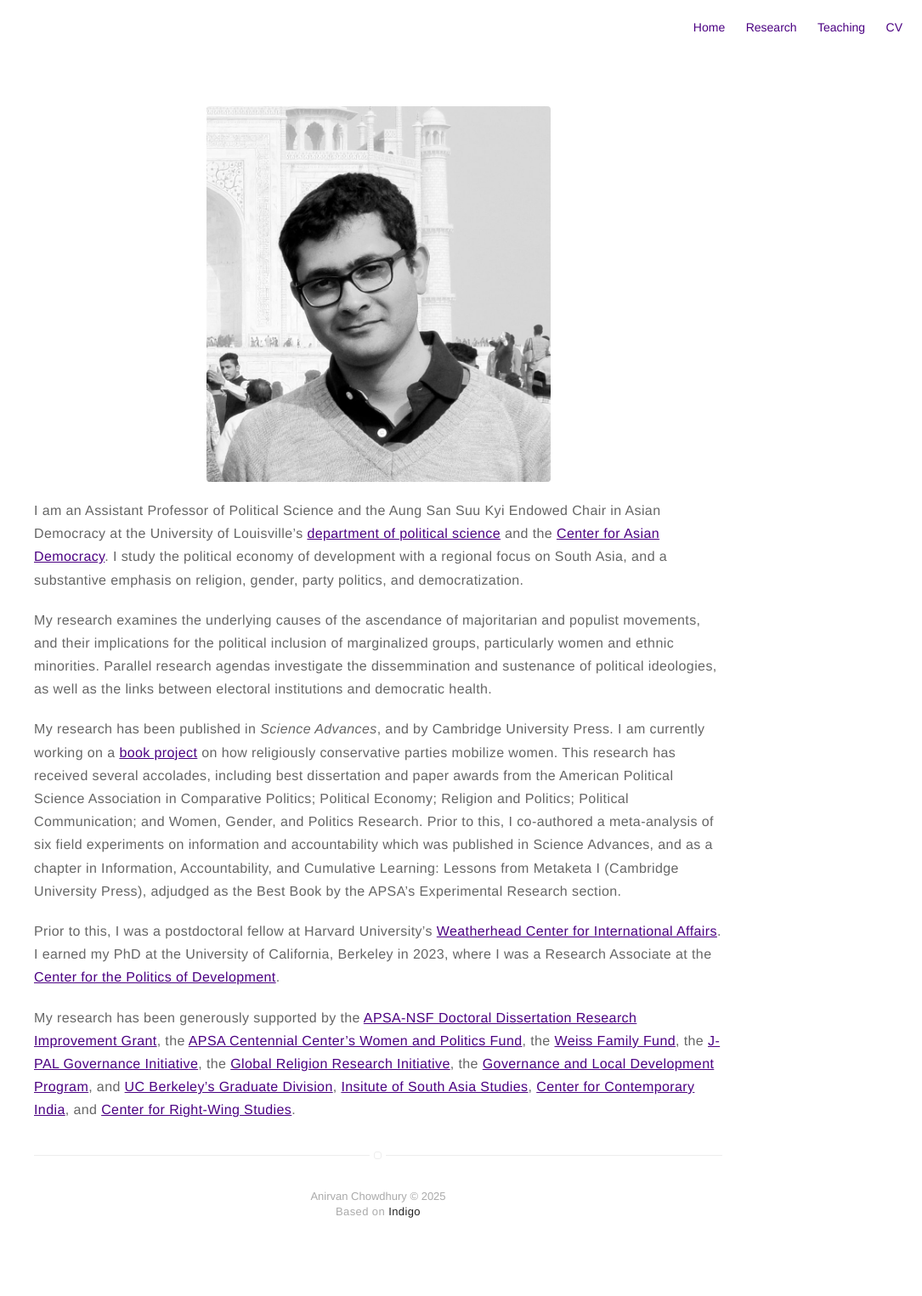
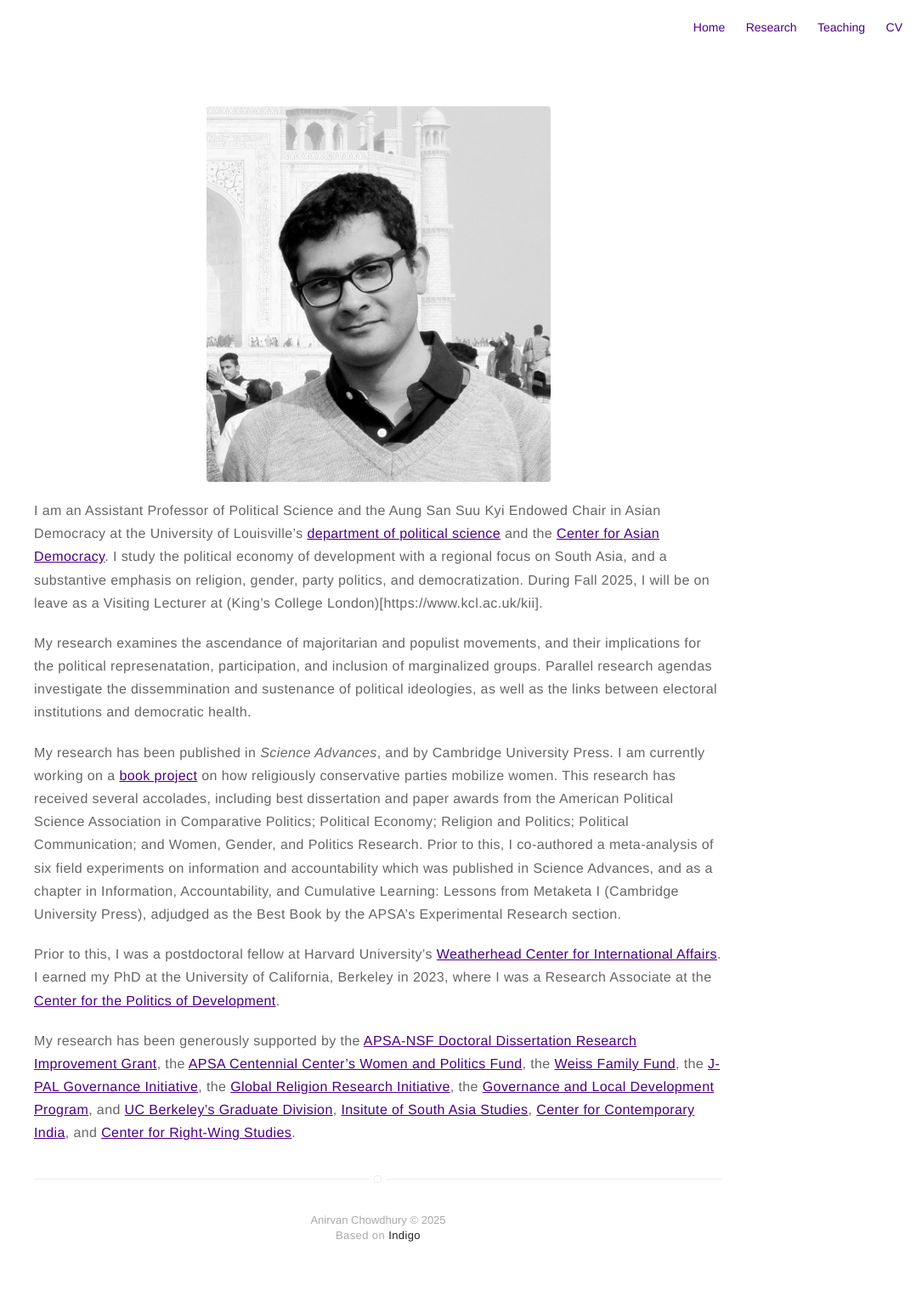
Before and after one commit to anirvanchowdhury/anirvanchowdhury.github.io, a Jekyll site: the page built from about.md, in a window 1280 px wide. Shown: the whole page at 85% size, without its empty margins (195-1280 px from the left). Built offline with Jekyll 4.4.1, drawn with Linux system fonts in a browser that asks for light colours; before the commit the page ends 1498 px from its top, so only the background shows below that.

Commit message:
Update about.md

```diff
--- a/about.md
+++ b/about.md
@@ -4,9 +4,9 @@ layout: page
 ---
 ![Profile Image]({{ site.url }}/{{ site.picture }})
 
-I am an Assistant Professor of Political Science and the Aung San Suu Kyi Endowed Chair in Asian Democracy at the University of Louisville's [department of political science](https://louisville.edu/politicalscience) and the [Center for Asian Democracy](https://louisville.edu/asiandemocracy). I study the political economy of development with a regional focus on South Asia, and a substantive emphasis on religion, gender, party politics, and democratization.
+I am an Assistant Professor of Political Science and the Aung San Suu Kyi Endowed Chair in Asian Democracy at the University of Louisville's [department of political science](https://louisville.edu/politicalscience) and the [Center for Asian Democracy](https://louisville.edu/asiandemocracy). I study the political economy of development with a regional focus on South Asia, and a substantive emphasis on religion, gender, party politics, and democratization. During Fall 2025, I will be on leave as a Visiting Lecturer at (King's College London)[https://www.kcl.ac.uk/kii].
 
-My research examines the underlying causes of the ascendance of majoritarian and populist movements, and their implications for the political inclusion of marginalized groups, particularly women and ethnic minorities. Parallel research agendas investigate the dissemmination and sustenance of political ideologies, as well as the links between electoral institutions and democratic health.
+My research examines the ascendance of majoritarian and populist movements, and their implications for the political represenatation, participation, and inclusion of marginalized groups. Parallel research agendas investigate the dissemmination and sustenance of political ideologies, as well as the links between electoral institutions and democratic health.
 
 My research has been published in _Science Advances_, and by Cambridge University Press. I am currently working on a [book project](https://anirvanchowdhury.github.io/book/) on how religiously conservative parties mobilize women. This research has received several accolades, including best dissertation and paper awards from the American Political Science Association in Comparative Politics; Political Economy; Religion and Politics; Political Communication; and Women, Gender, and Politics Research. Prior to this, I co-authored a meta-analysis of six field experiments on information and accountability which was published in Science Advances, and as a chapter in Information, Accountability, and Cumulative Learning: Lessons from Metaketa I (Cambridge University Press), adjudged as the Best Book by the APSA's Experimental Research section.
 
```
